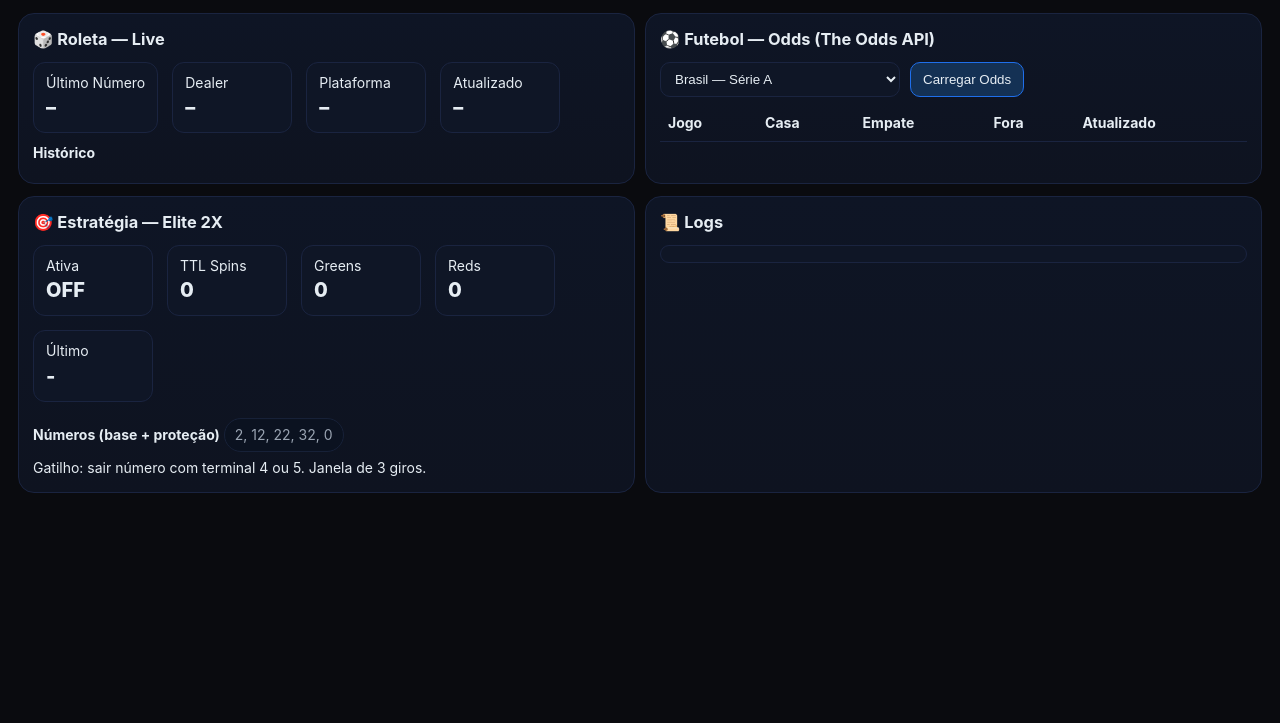
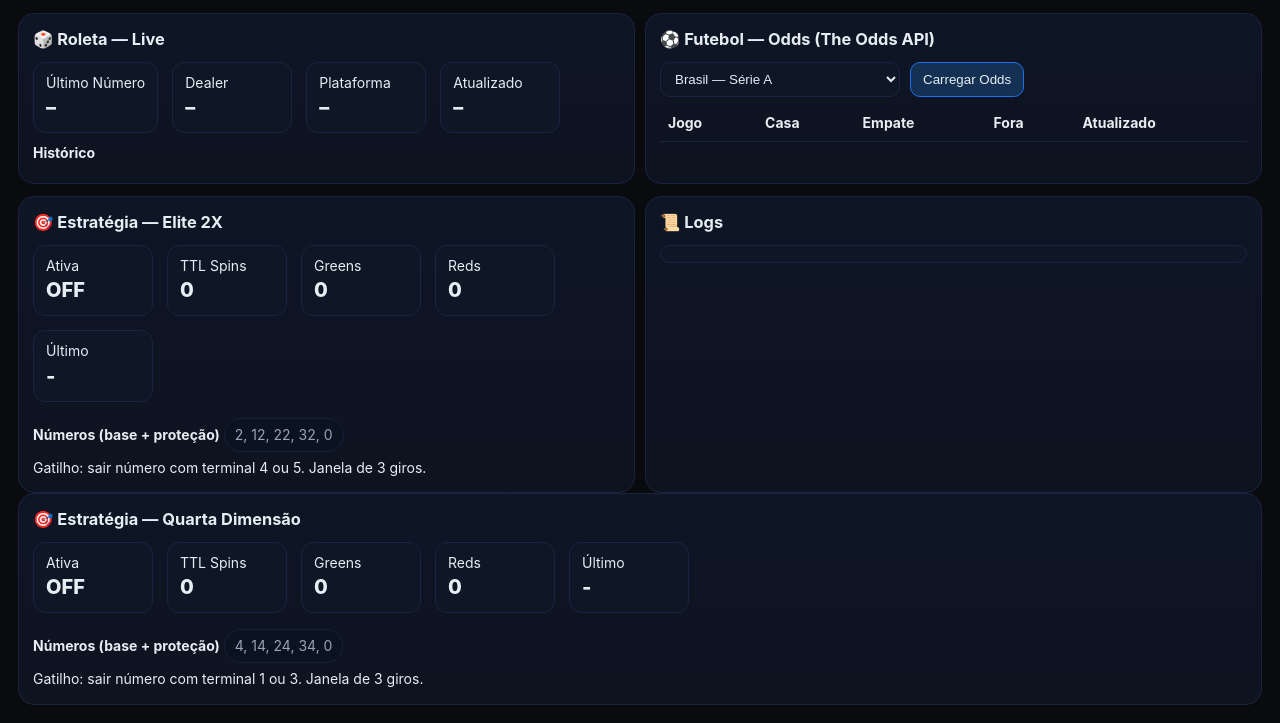
Before and after one commit to jonasmacsc/sc-tips-hibrido, a plain HTML site: page index.html in a window 1280 px wide. Shown: the part 104-827 px from the top of the page. Before the commit the page ends 800 px from the top, so only its background shows below. Drawn offline with Linux system fonts and the light colour scheme; a script that the page names is missing; files whose address does not match are found by name.

Commit message:
Update index.html

```diff
--- a/index.html
+++ b/index.html
@@ -84,6 +84,22 @@
         <div class="log" id="log"></div>
       </div>
     </div>
+    <!-- 🎯 Estratégia — Quarta Dimensão -->
+<div class="card" style="flex:1">
+  <h3>🎯 Estratégia — Quarta Dimensão</h3>
+  <div id="strat-q4d" class="kpi">
+    <div class="item"><div class="t">Ativa</div><div class="v" data-q4d="active">OFF</div></div>
+    <div class="item"><div class="t">TTL Spins</div><div class="v" data-q4d="ttl">0</div></div>
+    <div class="item"><div class="t">Greens</div><div class="v" data-q4d="greens">0</div></div>
+    <div class="item"><div class="t">Reds</div><div class="v" data-q4d="reds">0</div></div>
+    <div class="item"><div class="t">Último</div><div class="v" data-q4d="last">-</div></div>
+  </div>
+  <div style="margin-top:10px">
+    <strong>Números (base + proteção)</strong>
+    <div class="badge" style="margin-top:6px" data-q4d="nums">4, 14, 24, 34, 0</div>
+    <div class="muted" style="margin-top:6px">Gatilho: sair número com terminal 1 ou 3. Janela de 3 giros.</div>
+  </div>
+</div>
   </div>
 
   <!-- Sons -->
```
